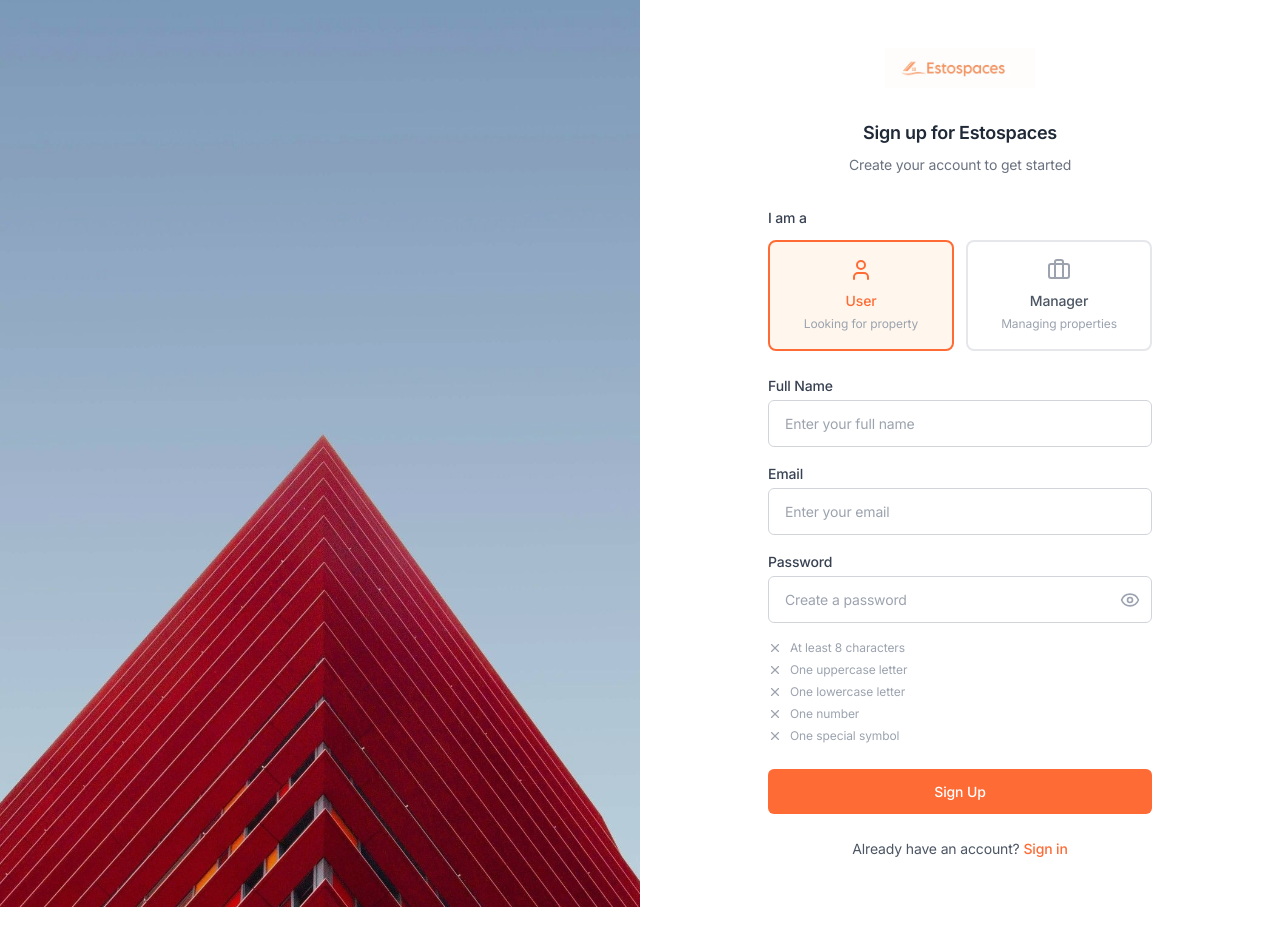
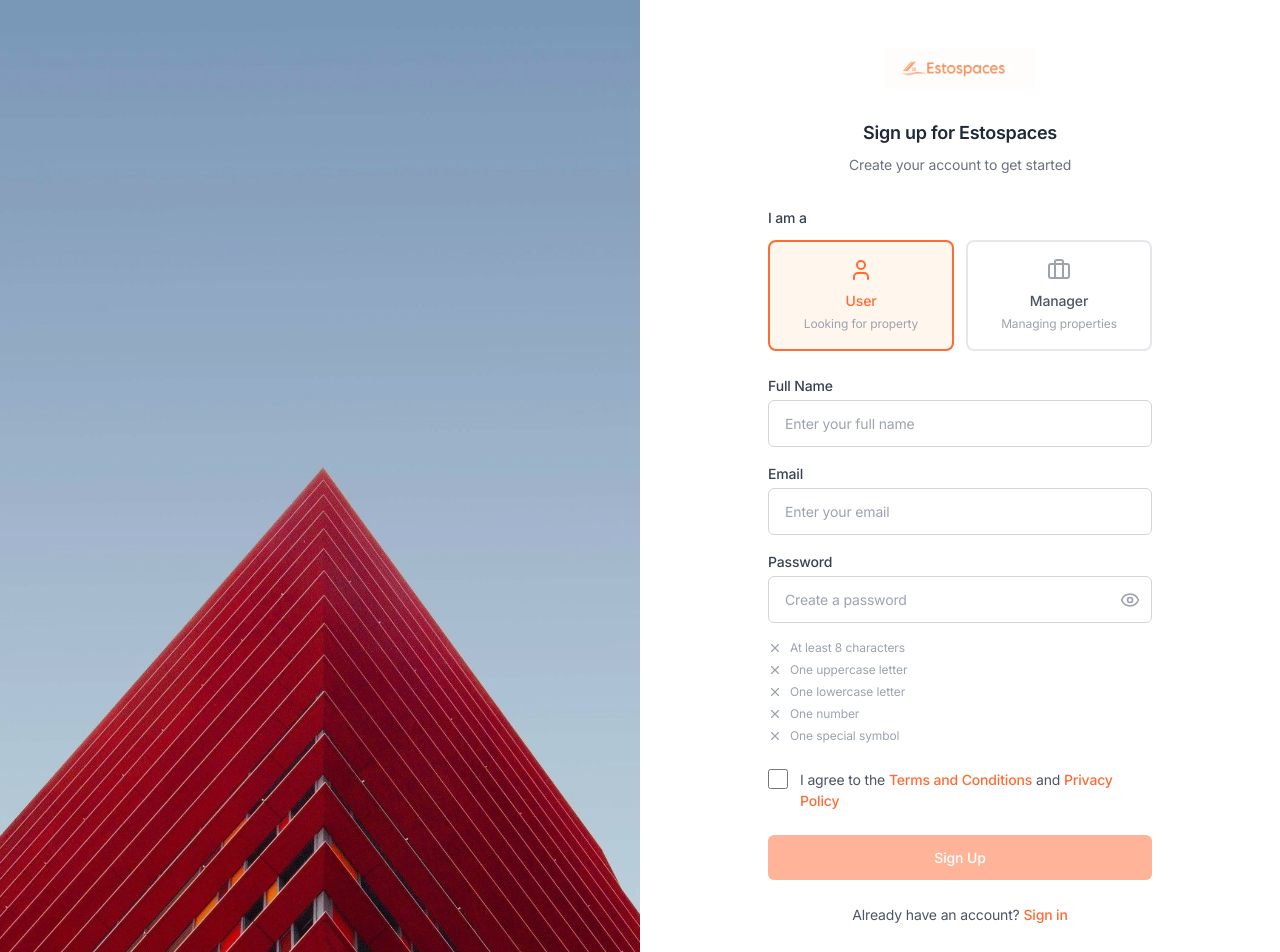
Before and after one commit to Estospaces-Development/estospaces-app, a React (Vite) app: page /auth/signup in a window 1280 px wide. Shown: the top 952 px of the page. Before the commit the page ends 907 px from the top, so only its background shows below. Built offline with nearby package versions, Linux system fonts and the light colour scheme; no server answers; the database is empty.

Commit message:
fix: sync latest property and verification updates

```diff
--- a/src/components/auth/AuthLayout.jsx
+++ b/src/components/auth/AuthLayout.jsx
@@ -13,8 +13,8 @@ const AuthLayout = ({ image, children }) => {
             </div>
 
             {/* Right side - Form */}
-            <div className="w-full md:w-1/2 flex flex-col justify-center items-center px-6 py-12 md:px-16 bg-white dark:bg-gray-900 min-h-screen">
-                <div className="w-full max-w-sm">
+            <div className="w-full md:w-1/2 flex flex-col justify-center items-center px-6 py-12 md:px-16 bg-white dark:bg-gray-900 min-h-screen overflow-y-auto">
+                <div className="w-full max-w-sm my-auto">
                     {children}
                 </div>
             </div>
--- a/src/components/auth/Signup.jsx
+++ b/src/components/auth/Signup.jsx
@@ -25,6 +25,7 @@ const Signup = () => {
     const [loading, setLoading] = useState(false);
     const [error, setError] = useState('');
     const [success, setSuccess] = useState(false);
+    const [agreedToTerms, setAgreedToTerms] = useState(false);
 
     const rules = {
         length: password.length >= 8,
@@ -60,6 +61,11 @@ const Signup = () => {
 
         if (!allRulesPassed) {
             setError('Please meet all password requirements');
+            return;
+        }
+
+        if (!agreedToTerms) {
+            setError('You must agree to the Terms and Conditions and Privacy Policy to create an account.');
             return;
         }
 
@@ -292,9 +298,44 @@ const Signup = () => {
                         <p className="text-red-500 text-sm mb-4 text-center">{error}</p>
                     )}
 
+                    {/* Terms Agreement */}
+                    <div className="mb-6 flex items-start gap-3">
+                        <div className="flex items-center h-5">
+                            <input
+                                id="terms"
+                                type="checkbox"
+                                checked={agreedToTerms}
+                                onChange={(e) => setAgreedToTerms(e.target.checked)}
+                                className="w-4 h-4 text-primary border-gray-300 rounded focus:ring-primary cursor-pointer"
+                            />
+                        </div>
+                        <label htmlFor="terms" className="text-sm text-gray-600 dark:text-gray-400 cursor-pointer">
+                            I agree to the{' '}
+                            <span
+                                onClick={(e) => {
+                                    e.preventDefault();
+                                    navigate('/terms');
+                                }}
+                                className="text-primary hover:underline font-medium"
+                            >
+                                Terms and Conditions
+                            </span>
+                            {' '}and{' '}
+                            <span
+                                onClick={(e) => {
+                                    e.preventDefault();
+                                    navigate('/privacy');
+                                }}
+                                className="text-primary hover:underline font-medium"
+                            >
+                                Privacy Policy
+                            </span>
+                        </label>
+                    </div>
+
                     <button
                         type="submit"
-                        disabled={loading}
+                        disabled={loading || !agreedToTerms}
                         className="w-full py-3 bg-primary text-white font-medium rounded-md hover:bg-opacity-90 transition-all disabled:opacity-50 disabled:cursor-not-allowed"
                     >
                         {loading ? 'Creating account...' : 'Sign Up'}
```
